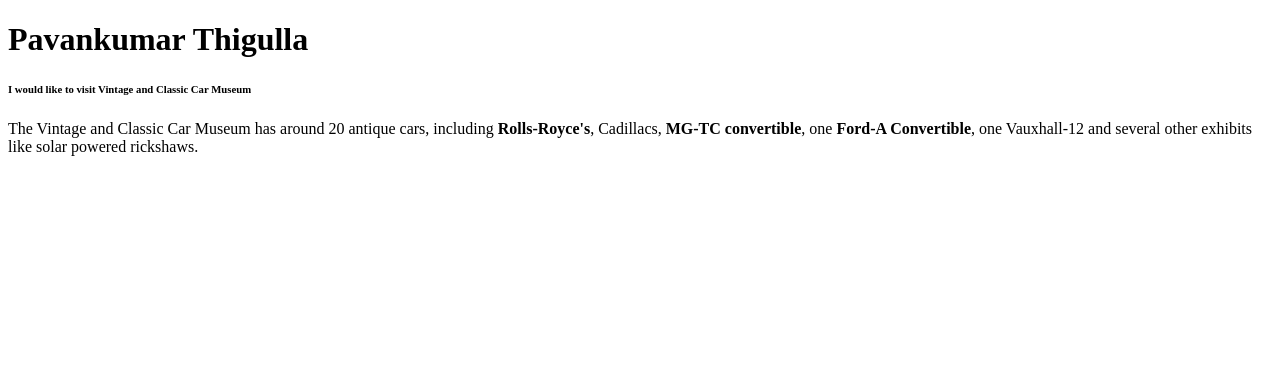
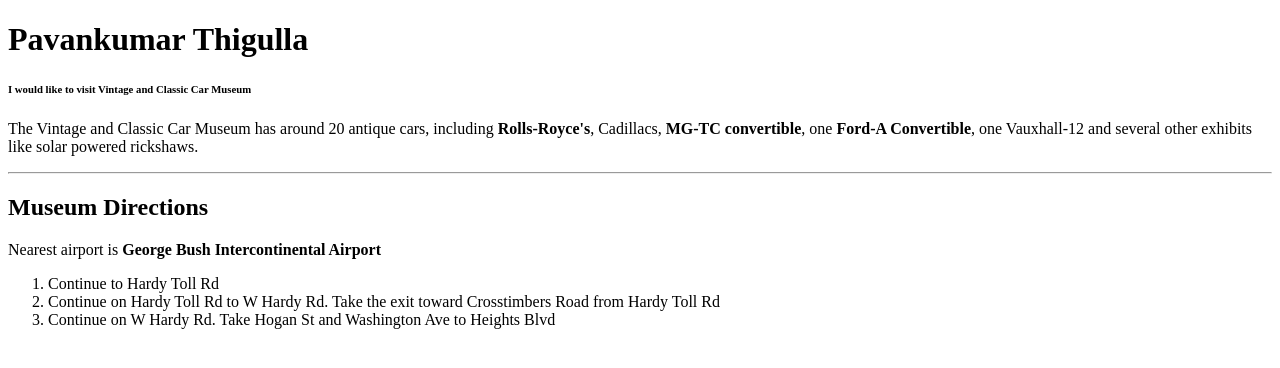
Before and after one commit to 44-563-Web-Apps-F22/44563-webapps-assignment-3-pavankthigulla, a plain HTML site: page index.html in a window 1280 px wide. Drawn offline with Linux system fonts and the light colour scheme.

Commit message:
Added directions to museum

```diff
--- a/index.html
+++ b/index.html
@@ -13,6 +13,15 @@
     <p>
     The Vintage and Classic Car Museum has around 20 antique cars, including <b>Rolls-Royce's</b>, Cadillacs, <b>MG-TC convertible</b>, one <b>Ford-A Convertible</b>, one Vauxhall-12 and several other exhibits like solar powered rickshaws.
     </p>
+    <hr>
+    <h2>Museum Directions</h2>
+    <p>Nearest airport is <b>George Bush Intercontinental Airport</b>
+        <ol>
+            <li>Continue to Hardy Toll Rd</li>
+            <li>Continue on Hardy Toll Rd to W Hardy Rd. Take the exit toward Crosstimbers Road from Hardy Toll Rd</li>
+            <li>Continue on W Hardy Rd. Take Hogan St and Washington Ave to Heights Blvd</li>
+          </ol></p>
+
 </header>
 </body>
 </html>
```
